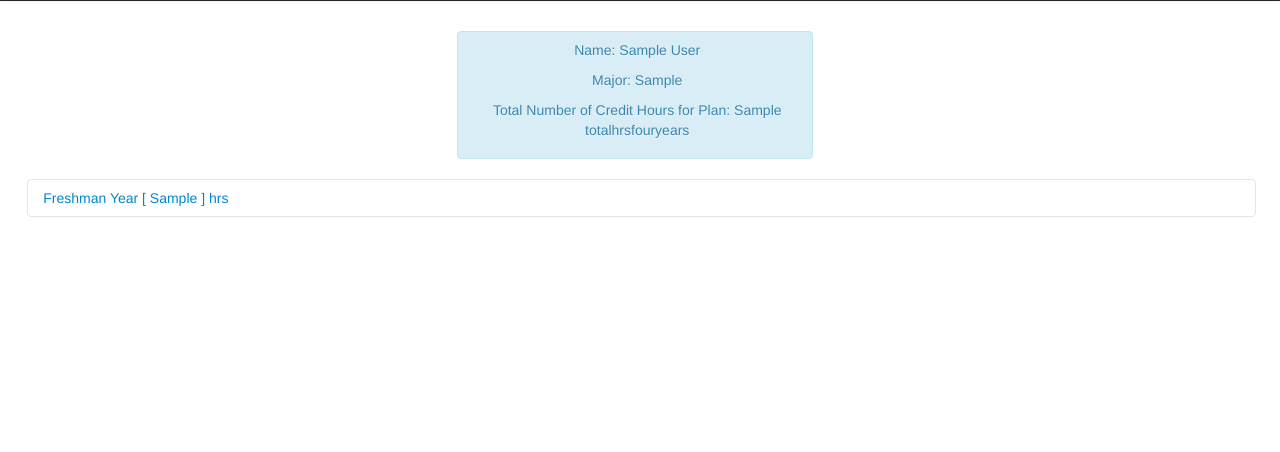
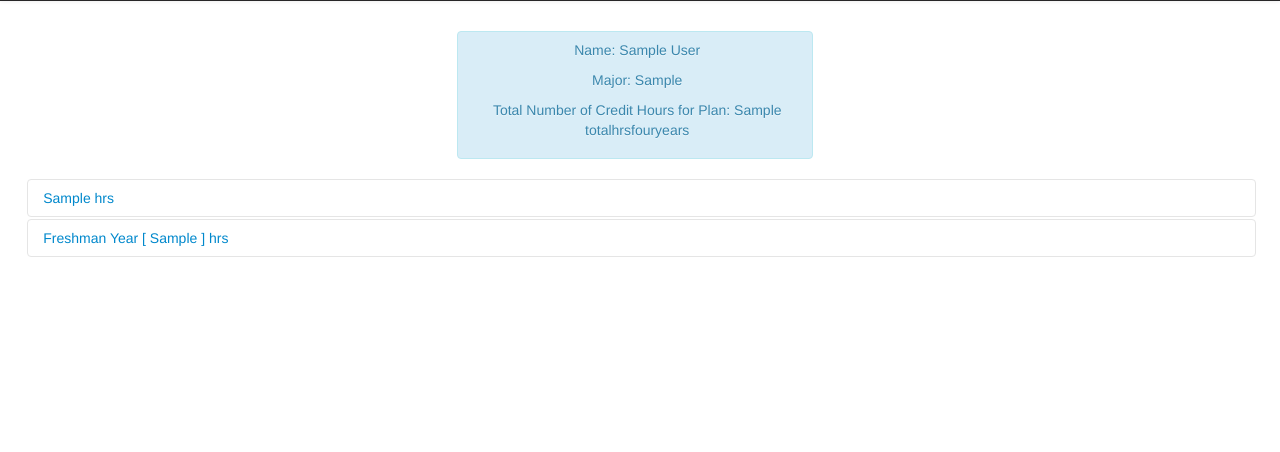
Before and after one commit to quantum-bits/iGrad, a Django app: template planner/templates/fouryearplan.html in a window 1280 px wide. Shown: the part 269-721 px from the top of the page. Run offline with Django 3.2, Linux system fonts and the light colour scheme; the template is opened without the code that fills it: most values are stand-ins (such as "Sample title", 1, 10 or a date in 2020); parts of the project's set-up code (start-up, migrations or seed data) failed here and were passed over.

Commit message:
HTML for preTU accordian

```diff
--- a/planner/templates/fouryearplan.html
+++ b/planner/templates/fouryearplan.html
@@ -24,6 +24,105 @@
 
 {% block content %}
   <div id="year-accordion" class="accordion">
+  <div class="accordion-group">
+      <div class="accordion-heading">
+	<a class="accordion-toggle"
+	   data-toggle="collapse"
+	   data-parent="#year-accordion"
+	   href="#ptu">
+	   {{pretu.credit_hours}} hrs
+
+	</a>
+      </div> {# accordion-heading #}
+
+      <div id="ptu" class="accordion-body collapse">
+	<div class="accordion-inner">
+	    <p>
+	      {% if not isProfessor %}
+		(<a href="#">Add Course</a>)
+	      {% endif %}
+	    </p>
+	    <table class="table table-striped table-bordered table-hover table-condensed">
+	      <thead>
+		<tr>
+		  <th>Course Name</th>
+		  <th>Course Number</th>
+		  <th>Credit Hrs</th>
+		  <th>SP/CC</th>
+		  {% if not isProfessor %}
+		    <th>Action</th>
+		  {% endif %}
+		</tr>
+	      </thead>
+	      <tbody>
+		{% for course in pretu.courses %}
+		  <tr>
+		    <td>{{ course.title }}</td>
+		    <td>{{ course.number }}</td>
+		    <td>{{ course.credit_hours }} hrs</td>
+		    <td>
+		      {% if course.sp and course.cc %}
+			SP/CC
+		      {% elif course.sp %}
+			SP
+		      {% elif course.cc %}
+			CC
+		      {% endif %}
+		    </td>
+
+
+		    {% if not isProfessor %}
+		      <td>
+			<div class="btn-group">
+			  <a class="btn dropdown-toggle" data-toggle="dropdown" href="#">
+			    Delete/Modify
+			    <span class="caret"></span>
+			  </a>
+			  <ul class="dropdown-menu" role="menu" aria-labelledby="dropdownMenu">
+			    <li>
+			      <a href="{% url 'remove_course_from_plan' course.id %}?next={{ request.path|urlencode }}">delete</a>
+
+			    </li>
+			    <li class="divider"></li>
+			      <li>
+				<a href="{% url 'move_course' course.id %}?next={{ request.path|urlencode }}">Update;</a>
+			      </li>
+			  </ul>
+			</div> {# btn-group #}
+		      </td>
+		    {% endif %} {# not professor #}
+		  </tr>
+		{% endfor %} {# list of courses #}
+
+		{% ifnotequal row.totalcredithours 0 %}
+		  <tr>
+		    <td class="blank">
+		      {% if row.semestercontainscyoc %}
+			<p class = "margin">* User-created course</p>
+		      {% endif %}
+		    </td>
+		    <td class="blank"></td>
+		    <td class="thick">{{ row.totalcredithours }} hrs</td>
+		    <td class="blank"></td>
+		    {% if not isProfessor %}
+		      <td class="blank"></td>
+		    {% endif %}
+		  </tr>
+		{% endifnotequal %}
+	      </tbody>
+	    </table>
+
+	    {% for comment in row.precocommentlist %}
+              <p>
+		<span class="label label-warning">Warning</span>
+		{{comment}}
+	      </p>
+	    {% endfor %} {# comment list #}
+	</div> {# accordion-inner #}
+      </div> {# accordion-body #}
+    </div> {# accordion-group #}
+
+
   {% for year in four_year_plan %}
     <div class="accordion-group">
       <div class="accordion-heading">
@@ -37,7 +136,7 @@
 	</a>
       </div> {# accordion-heading #}
 
-      <div id="{% cycle 'fr' 'so' 'jr' 'sr' 'ssr' %}" class="accordion-body collapse">
+      <div id="{% cycle 'ptu' 'fr' 'so' 'jr' 'sr' 'ssr' %}" class="accordion-body collapse">
 	<div class="accordion-inner">
 	  {% for semester in year.semesters %}
 	    <p>
```
